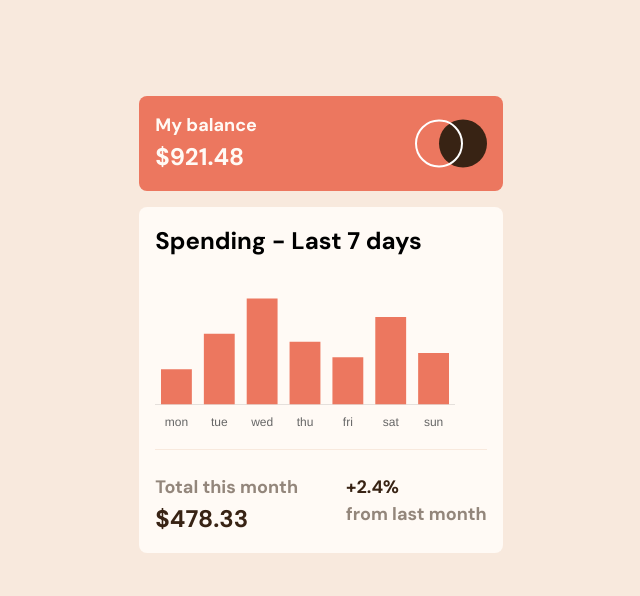
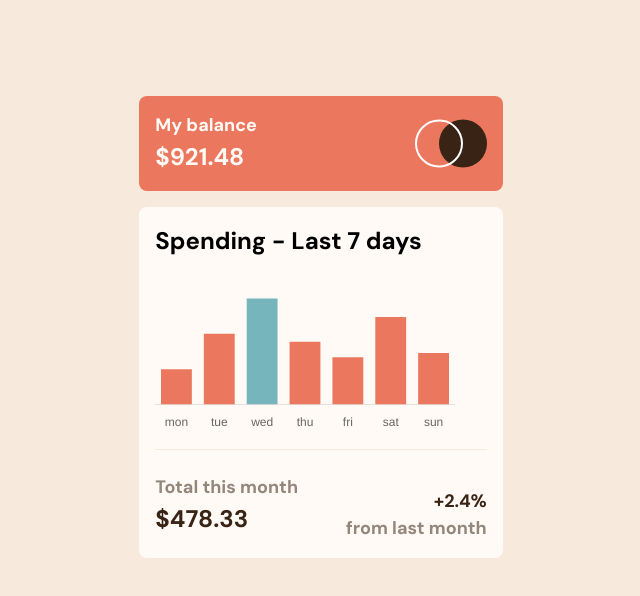
Before and after one commit to sclingan/expense-chart1, a React (Vite) app: page / in a window 1280 px wide. Shown: the top 596 px of the page, without its empty margins (319-959 px from the left). Built offline with nearby package versions, Linux system fonts and the light colour scheme.

Commit message:
Added tooltip colors, adjusted font sizes

```diff
--- a/src/App.css
+++ b/src/App.css
@@ -55,12 +55,6 @@
     --fw-700: 700;
     --ff: 'Dm Sans';
   }
-
-  /* TODO:
-     fix responsive chart sizes
-     fix spacing on footer
-     fix tooltip
-  */
 
   body {
     display: flex;
@@ -121,6 +115,7 @@
     background-color: var(--pale-orange);
     padding-top: 1.5rem;
     color: var(--medium-brown);
+    font-size: 0.9rem;
   }
 
   .total {
@@ -129,7 +124,20 @@
     color: var(--dark-brown);
   }
 
+  .div-percent {
+    padding-top: 0.9rem;
+  }
+
   .percent {
+    display: flex;
     font-weight: var(--fw-700);
     color: var(--dark-brown);
+    justify-content: flex-end;
   }
+
+  @media(min-width: 50rem) {
+
+   footer {
+    font-size: var(--font-size);
+   }
+  }
--- a/src/section.tsx
+++ b/src/section.tsx
@@ -50,8 +50,8 @@ function Section() {
     labels,
     datasets:  [{
       data: amount,
-      backgroundColor: 'hsl(10, 79%, 65%)',
-      // hoverBackgroundColor: 'hsl(186, 34%, 60%)'
+      // backgroundColor: 'hsl(10, 79%, 65%)',
+      backgroundColor: ['hsl(10, 79%, 65%)', 'hsl(10, 79%, 65%)','hsl(186, 34%, 60%)', 'hsl(10, 79%, 65%)','hsl(10, 79%, 65%)','hsl(10, 79%, 65%)','hsl(10, 79%, 65%)'],
       hoverBackgroundColor: 'hsl(20, 100%, 65%)'
     }],
   };
```
